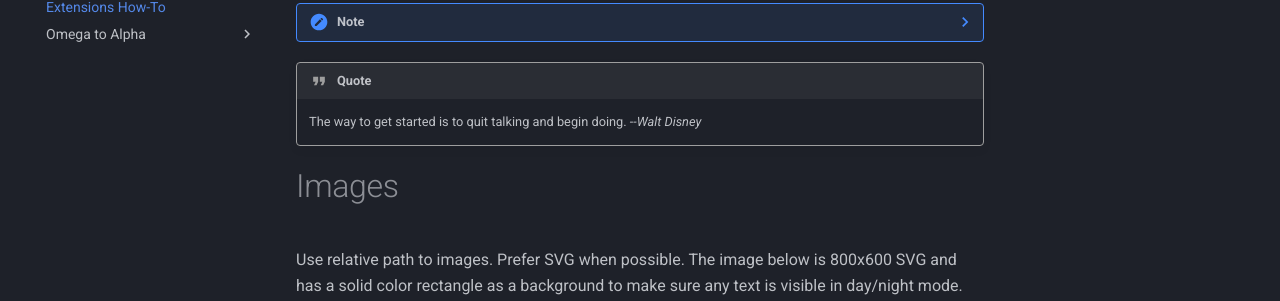
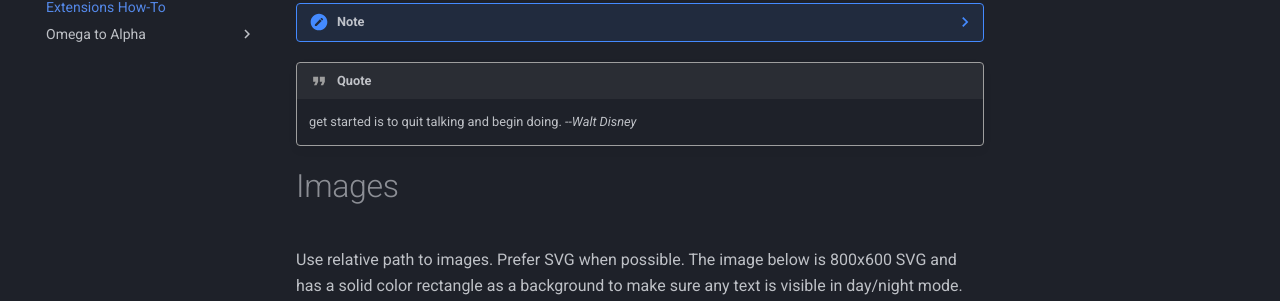
Before and after one commit to sourander/doc-skeleton, an MkDocs documentation site: the page built from docs/extensions.md, in a window 1280 px wide and 900 px high, scrolled down 771 px. Shown: the part 146-447 px from the top of the window. Built offline with MkDocs 1.6.1 and Material for MkDocs 9.7.7, drawn with Linux system fonts in a browser that asks for light colours; emoji names are drawn with the system emoji font.

````diff
--- a/docs/extensions.md
+++ b/docs/extensions.md
@@ -13,8 +13,8 @@ a = os.name + '-' + 'cat' # (1)
 print(a)
 ```
 
-1.  :cat: I'm a code annotation! I can contain `code`, __formatted
-    text__, images, ... basically anything that can be written in Markdown.
+1.  :cat: I'm a code annotation! I can contain `code`, **formatted
+    text**, images, ... basically anything that can be written in Markdown.
 
 Clicking the ==Copy to clipboard== saves you from a tedious ++ctrl+c++ process.
 
@@ -23,30 +23,33 @@ Clicking the ==Copy to clipboard== saves you from a tedious ++ctrl+c++ process.
 # Admonitions
 
 !!! tip
+
     You can add longers tips inside their own container blocks using `!!! tip "Headline"`, including an optional headline.
 
 !!! question "Exercise: Do it"
+
     Exercise: It must be done.
 
 ??? note
-    You can add longers tips inside their own container blocks using `??? <admonition>`.
+
+    You can add longers tips inside their own container blocks using `??? <admonition>`. Note that there must be an empty line before and after the admonition line. The adminition text body must be indented with 4 spaces.
 
 !!! quote
-    The way to get started is to quit talking and begin doing. *--Walt Disney*
 
+    get started is to quit talking and begin doing. *--Walt Disney*
 
 # Images
 
 Use relative path to images. Prefer SVG when possible. The image below is 800x600 SVG and has a solid color rectangle as a background to make sure any text is visible in day/night mode. The color of the background is `HSL(0,0,90)` in Affinity Designer which results to `rgb(231,231,231)`.Created by having "Force Pixel Alignment" activated in Affinity Designer and exported using preset: `SVG (for export)`.
 
 ![Image title](./images/test_image.svg)
-**Figure 1**: *Beautiful corner blobs with lots of negative space. Meaningful text in the middle. Absolutely splendid artwork.*
+**Figure 1**: _Beautiful corner blobs with lots of negative space. Meaningful text in the middle. Absolutely splendid artwork._
 
 This is an example paragraph showing how the text flows after a caption. Lorem ipsum dolor sit amet, consectetur adipiscing elit. Duis eget arcu sed elit euismod fermentum eu a sem. Cras eu imperdiet urna. Praesent pulvinar metus ac justo faucibus, vel elementum ligula hendrerit. Lorem ipsum dolor sit amet, consectetur adipiscing elit. Praesent ut ex libero. Integer mollis turpis porta ligula tempus, quis sodales dolor placerat. Praesent non diam vestibulum, dictum risus vel, tincidunt magna.
 
 # Mermaid Graphs
 
-``` mermaid
+```mermaid
 flowchart LR
     Markdown-->Git-->|magic|Success
 ```
````
Also changed, not shown: 1 other file.
